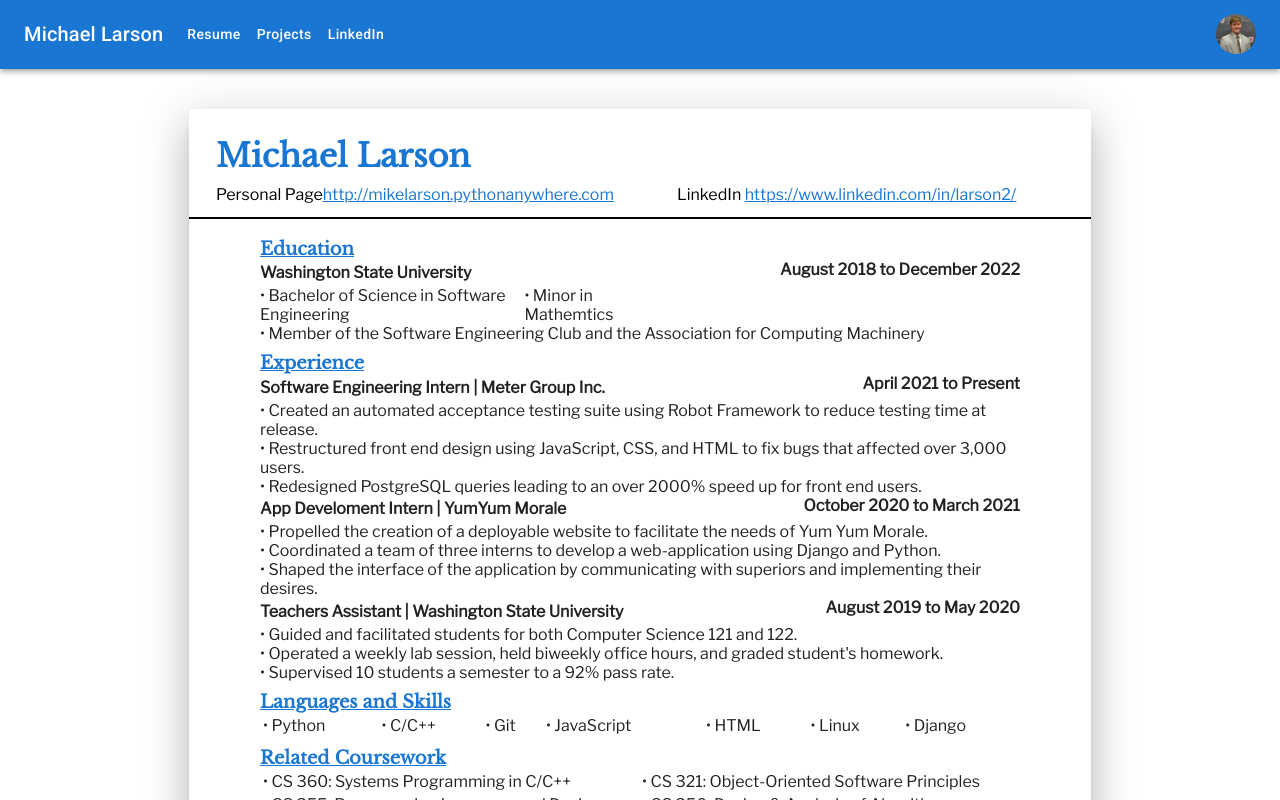
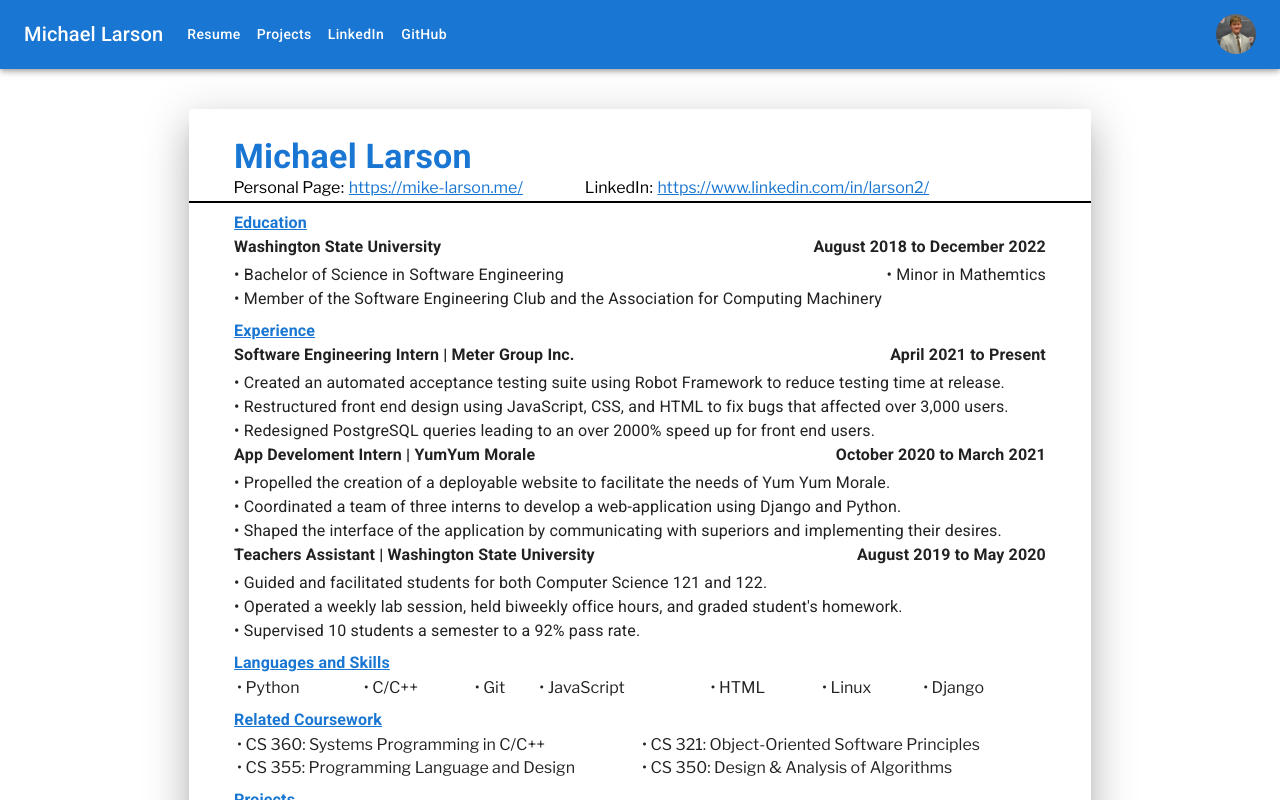
Before and after one commit to larsomic/MERN-Personal-Project-Frontend, a React (Create React App) app: page /myresume in a window 1280 px wide. Built offline with nearby package versions, Linux system fonts and the light colour scheme.

Commit message:
Restyle resume

```diff
--- a/public/static/css/index.css
+++ b/public/static/css/index.css
@@ -26,13 +26,12 @@ html, body {
 }
 
 .fullPageCard {
-    position: absolute;
-    width: 80%;
+    width: 90%;
     height: 85%;
     top: 57.5%;
     left: 50%;
-    transform: translate(-50%, -50%);
     overflow-y: scroll;
+    margin: 0 auto;
 }
 
 *{
@@ -49,7 +48,7 @@ html, body {
 .resumeTitle{
     font-size: xx-large;
     margin-bottom: 0;
-    font-weight: bold;
+    font-weight: bold !important;
     font-family: 'Libre Baskerville', serif;
     color: #1976d2;
     margin-top: 0;
@@ -58,14 +57,14 @@ html, body {
 .resumeHeader{
     text-decoration: underline;
     font-size: large;
-    font-weight: bold;
+    font-weight: bold !important;
     font-family: 'Libre Baskerville', serif;
     color: #1976d2;
     padding-top: 0.5em;
 }
 
 .personalLinksContainer{
-    display: inline-flex;
+    display: inline;
     margin-left: 3%;
     margin-top: 1%;
     margin-bottom: 1%;
@@ -91,6 +90,11 @@ html, body {
     text-decoration: none;
 }
 
+.personalLinkColon{
+    text-decoration: none;
+    color: black;
+}
+
 .personalLinksContainerPaddingLeft{
     display: inline;
     margin-left: 7%;
@@ -108,14 +112,13 @@ html, body {
 }
 
 .boldText{
-    font-weight: bold;
-    padding-top: 0.5%;
+    font-weight: bold !important;
 }
 
 .boldTextPaddingRight{
-    font-weight: bold;
-    margin-left: auto;
-    margin-right: 0px;
+    font-weight: bold !important;
+    margin-left: auto !important;
+    margin-right: 0px !important;
 }
 
 .fullPage{
@@ -134,13 +137,13 @@ html, body {
 }
 
 .largeBullet{
-    font-weight: bolder;
+    font-weight: bolder !important;
     font-size: large;
 }
 
 .rightTab{
-    margin-left: auto;
-    margin-right:0px;
+    margin-left: auto !important;
+    margin-right:0px !important;
 }
 
 .underConstructionText{
@@ -166,6 +169,10 @@ html, body {
 
 @media screen and (max-width: 770px) {
     .personalLink{
+        display: none;
+    }
+
+    .personalLinkColon{
         display: none;
     }
 
--- a/src/components/Contact.js
+++ b/src/components/Contact.js
@@ -1,12 +1,54 @@
 import * as React from 'react';
 import Header from "./Header.js"
-import UnderConstruction from "./UnderConstruction.js"
+import Container from '@mui/material/Container';
+import Card from '@mui/material/Card';
+import CardContent from '@mui/material/CardContent';
+import CardMedia from '@mui/material/CardMedia';
+import Typography from '@mui/material/Typography';
+import { CardActionArea } from '@mui/material';
 
 const Contact = () => {
     return (
         <div>
           <Header/>
-          <UnderConstruction showHeader={true}/>
+          <Container>
+            <Card sx={{ maxWidth: 345 }}>
+              <CardActionArea>
+                <CardMedia
+                  component="img"
+                  height="100"
+                  image="./../../static/images/GitHub.png"
+                  alt="GitHub"
+                />
+                <CardContent>
+                  <Typography gutterBottom variant="h5" component="div">
+                    GitHub
+                  </Typography>
+                  <Typography variant="body2" color="text.secondary">
+                    Check out my projects here.
+                  </Typography>
+                </CardContent>
+              </CardActionArea>
+            </Card>
+            <Card sx={{ maxWidth: 345 }}>
+              <CardActionArea>
+                <CardMedia
+                  component="img"
+                  height="100"
+                  image="./../../static/images/GitHub.png"
+                  alt="GitHub"
+                />
+                <CardContent>
+                  <Typography gutterBottom variant="h5" component="div">
+                    LinkedIn
+                  </Typography>
+                  <Typography variant="body2" color="text.secondary">
+                    Connect with me on LinkedIn!
+                  </Typography>
+                </CardContent>
+              </CardActionArea>
+            </Card>
+          </Container>
         </div>
   );
 };
--- a/src/components/Header.js
+++ b/src/components/Header.js
@@ -38,7 +38,8 @@ var settingFunctionsMap = {
 var headerFunctionMap = {
   "Resume": () =>{clickMyResume()},
   "Projects": () =>{clickMyWork()},
-  "LinkedIn": () =>{window.open('https://www.linkedin.com/in/larson2/','_blank')}
+  "LinkedIn": () =>{window.open('https://www.linkedin.com/in/larson2/','_blank')},
+  "GitHub": () =>{window.open('https://github.com/larsomic','_blank')}
 }
 
 const settings = Object.keys(settingFunctionsMap);
--- a/src/components/Resume.js
+++ b/src/components/Resume.js
@@ -5,23 +5,26 @@ import Grid from '@mui/material/Grid';
 import Container from '@mui/material/Container';
 import Header from "./Header.js"
 import DownloadIcon from '@mui/icons-material/Download';
+import { Typography } from '@mui/material';
 
 const Resume = () => {
     return (
         <div className='fullPage'>
             <Header/>
             <Container maxWidth="m" className='pageContainer'>
-                <Paper elevation={24} className='fullPagePaper'>
-                    <Grid item style={{'paddingTop':'3%', 'paddingLeft':'3%'}}>
-                        <p className='resumeTitle'>Michael Larson</p>
+                <Paper elevation={24} className='fullPagePaper' style={{'overflow': 'hidden'}}>
+                    <Grid item style={{'paddingTop':'3%', 'paddingLeft':'5%'}}>
+                        <Typography variant="h4" className='resumeTitle'>Michael Larson</Typography>
                     </Grid>
-                    <Grid item>
+                    <Grid item style={{'paddingLeft':'2%'}}>
                         <div className='personalLinksContainer'>
-                            <a href='http://mikelarson.pythonanywhere.com' className='personalLinkNormalText'>Personal Page </a>
-                            <a href='http://mikelarson.pythonanywhere.com' className='personalLink'>http://mikelarson.pythonanywhere.com</a>
+                            <a href='https://mike-larson.me/' className='personalLinkNormalText'>Personal Page</a>
+                            <a href='https://mike-larson.me/' className='personalLinkColon'>: </a>
+                            <a href='https://mike-larson.me/' className='personalLink'>https://mike-larson.me/</a>
                         </div>
                         <div className='personalLinksContainerPaddingLeft'>
-                            <a href='https://www.linkedin.com/in/larson2/' className='personalLinkNormalText'>LinkedIn </a>
+                            <a href='https://www.linkedin.com/in/larson2/' className='personalLinkNormalText'>LinkedIn</a>
+                            <a href='https://www.linkedin.com/in/larson2/' className='personalLinkColon'>: </a>
                             <a href='https://www.linkedin.com/in/larson2/' className='personalLink'>https://www.linkedin.com/in/larson2/</a>
                         </div>
                     </Grid>
@@ -29,42 +32,42 @@ const Resume = () => {
                     <div style={{'display':'flex'}}>
 
                     </div>
-                    <hr/>
+                    <hr style={{'marginBottom': 0}}/>
 
                     <div className='fullPageCard'>
-                        <p className='resumeHeader'>Education</p>
+                        <Typography className='resumeHeader'>Education</Typography>
                         <div className='titleAndDateLine'>
-                            <p className='boldText'>Washington State University</p>
-                            <p className='boldTextPaddingRight'>August 2018 to December 2022</p>
+                            <Typography className='boldText'>Washington State University</Typography>
+                            <Typography className='boldTextPaddingRight'>August 2018 to December 2022</Typography>
                         </div>
                         <div style={{'display': 'flex'}}>
-                            <p>&bull; Bachelor of Science in Software Engineering</p>
-                            <p className='rightTab'>&bull; Minor in Mathemtics</p>
+                            <Typography>&bull; Bachelor of Science in Software Engineering</Typography>
+                            <Typography className='rightTab'>&bull; Minor in Mathemtics</Typography>
                         </div>
-                        <p>&bull; Member of the Software Engineering Club and the Association for Computing Machinery</p>
-                        <p className='resumeHeader'>Experience</p>
+                        <Typography>&bull; Member of the Software Engineering Club and the Association for Computing Machinery</Typography>
+                        <Typography className='resumeHeader'>Experience</Typography>
                         <div className='titleAndDateLine'>
-                            <p className='boldText'>Software Engineering Intern | Meter Group Inc.</p>
-                            <p className='boldTextPaddingRight'>April 2021 to Present</p>
+                            <Typography className='boldText'>Software Engineering Intern | Meter Group Inc.</Typography>
+                            <Typography className='boldTextPaddingRight'>April 2021 to Present</Typography>
                         </div>
-                        <p>&bull; Created an automated acceptance testing suite using Robot Framework to reduce testing time at release.</p>
-                        <p>&bull; Restructured front end design using JavaScript, CSS, and HTML to fix bugs that affected over 3,000 users.</p>
-                        <p>&bull; Redesigned PostgreSQL queries leading to an over 2000% speed up for front end users.</p>
+                        <Typography>&bull; Created an automated acceptance testing suite using Robot Framework to reduce testing time at release.</Typography>
+                        <Typography>&bull; Restructured front end design using JavaScript, CSS, and HTML to fix bugs that affected over 3,000 users.</Typography>
+                        <Typography>&bull; Redesigned PostgreSQL queries leading to an over 2000% speed up for front end users.</Typography>
                         <div className='titleAndDateLine'>
-                            <p className='boldText'>App Develoment Intern | YumYum Morale</p>
-                            <p className='boldTextPaddingRight'>October 2020 to March 2021</p>
+                            <Typography className='boldText'>App Develoment Intern | YumYum Morale</Typography>
+                            <Typography className='boldTextPaddingRight'>October 2020 to March 2021</Typography>
                         </div>
-                        <p>&bull; Propelled the creation of a deployable website to facilitate the needs of Yum Yum Morale.</p>
-                        <p>&bull; Coordinated a team of three interns to develop a web-application using Django and Python.</p>
-                        <p>&bull; Shaped the interface of the application by communicating with superiors and implementing their desires.</p>
+                        <Typography>&bull; Propelled the creation of a deployable website to facilitate the needs of Yum Yum Morale.</Typography>
+                        <Typography>&bull; Coordinated a team of three interns to develop a web-application using Django and Python.</Typography>
+                        <Typography>&bull; Shaped the interface of the application by communicating with superiors and implementing their desires.</Typography>
                         <div className='titleAndDateLine'>
-                            <p className='boldText'>Teachers Assistant | Washington State University</p>
-                            <p className='boldTextPaddingRight'>August 2019 to May 2020</p>
+                            <Typography className='boldText'>Teachers Assistant | Washington State University</Typography>
+                            <Typography className='boldTextPaddingRight'>August 2019 to May 2020</Typography>
                         </div>
-                        <p>&bull; Guided and facilitated students for both Computer Science 121 and 122.</p>
-                        <p>&bull; Operated a weekly lab session, held biweekly office hours, and graded student's homework.</p>
-                        <p>&bull; Supervised 10 students a semester to a 92% pass rate.</p>
-                        <p className='resumeHeader'>Languages and Skills</p>
+                        <Typography>&bull; Guided and facilitated students for both Computer Science 121 and 122.</Typography>
+                        <Typography>&bull; Operated a weekly lab session, held biweekly office hours, and graded student's homework.</Typography>
+                        <Typography>&bull; Supervised 10 students a semester to a 92% pass rate.</Typography>
+                        <Typography className='resumeHeader'>Languages and Skills</Typography>
                         <table className='oneRowTable'>
                             <tbody>
                                 <tr className='languageBulletList'>
@@ -78,7 +81,7 @@ const Resume = () => {
                                 </tr>
                             </tbody>
                         </table>
-                        <p className='resumeHeader'>Related Coursework</p>
+                        <Typography className='resumeHeader'>Related Coursework</Typography>
                         <table className='oneRowTable'>
                             <tbody>
                                 <tr>
@@ -91,15 +94,15 @@ const Resume = () => {
                                 </tr>
                             </tbody>
                         </table>
-                        <p className='resumeHeader'>Projects</p>
-                        <p className='boldText'>AI STOCK MARKET TRADER (PERSONAL PROJECT)</p>
-                        <p>Collaborated on a Q-Learning bot that actively trades on the FOREX market. This project was written in python using the Oanda API.</p>
-                        <p className='boldText'>MUSIC VIDEO GENERATOR (WSU HACKATHON 2020)</p>
-                        <p>Directed a small group designing a program that would parse an audio file into words, utilizing Python and the Google Cloud Text-to-Speech API, then convert that into a lyric video that synced up with the song.</p>
-                        <p className='boldText'>MULTITHREADED HASH TABLE (CPT_S 223 PROJECT)</p>
-                        <p>Partnered with a classmate to implement a probing hash table with multithreading which led to 200% faster run times. Implemented a custom hash function and table using C++ and OpenMP.</p>
-                        <p className='boldText'>DJANGO WEBSITE (PERSONAL PROJECT)</p>
-                        <p>Authored a personal website to help find jobs and show off my projects. This project utilized Python and Django web framework. My website is found at http://mikelarson.pythonanywhere.com</p>
+                        <Typography className='resumeHeader'>Projects</Typography>
+                        <Typography className='boldText'>AI STOCK MARKET TRADER (PERSONAL PROJECT)</Typography>
+                        <Typography>Collaborated on a Q-Learning bot that actively trades on the FOREX market. This project was written in python using the Oanda API.</Typography>
+                        <Typography className='boldText'>MUSIC VIDEO GENERATOR (WSU HACKATHON 2020)</Typography>
+                        <Typography>Directed a small group designing a program that would parse an audio file into words, utilizing Python and the Google Cloud Text-to-Speech API, then convert that into a lyric video that synced up with the song.</Typography>
+                        <Typography className='boldText'>MULTITHREADED HASH TABLE (CPT_S 223 PROJECT)</Typography>
+                        <Typography>Partnered with a classmate to implement a probing hash table with multithreading which led to 200% faster run times. Implemented a custom hash function and table using C++ and OpenMP.</Typography>
+                        <Typography className='boldText'>DJANGO WEBSITE (PERSONAL PROJECT)</Typography>
+                        <Typography>Authored a personal website to help find jobs and show off my projects. This project utilized Python and Django web framework. My website is found at http://mikelarson.pythonanywhere.com</Typography>
                         <div style={{'paddingBottom':'50px'}}></div>
                     </div>
                 </Paper>
```
Also changed, not shown: public/static/images/GitHub.png (added).
